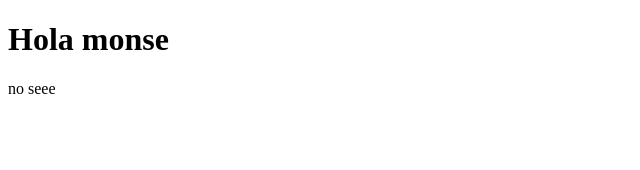
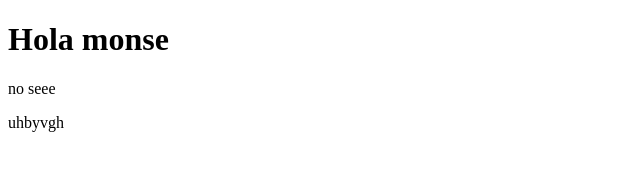
Before and after one commit to judith0517/hello-world-git, a plain HTML site: page index.html in a window 1280 px wide. Shown: the full height of the page, 0-640 px from the left. Drawn offline with Linux system fonts and the light colour scheme.

```diff
--- a/index.html
+++ b/index.html
@@ -8,5 +8,9 @@
 <body>
     <h1>Hola monse</h1>
     <p>no seee</p>
+
+    <section>
+        <p>uhbyvgh</p>
+    </section>
 </body>
 </html>
```
